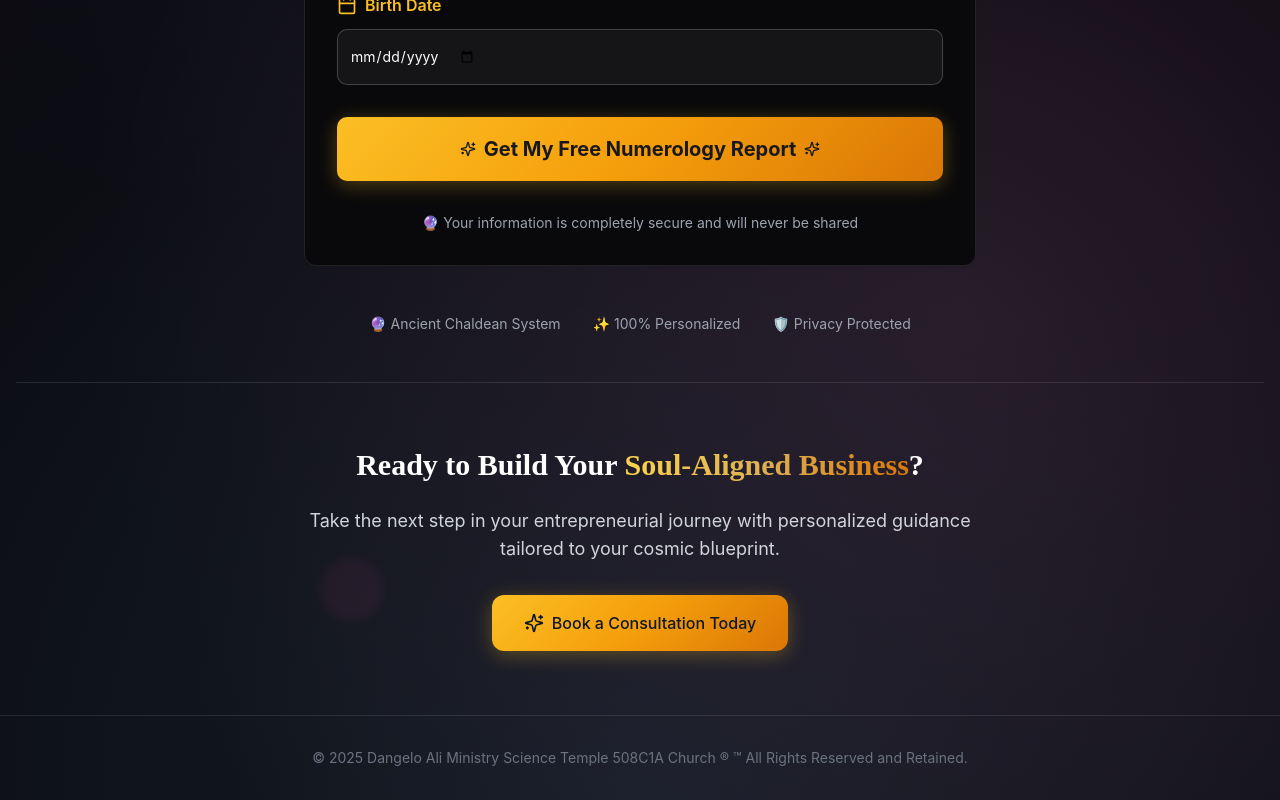
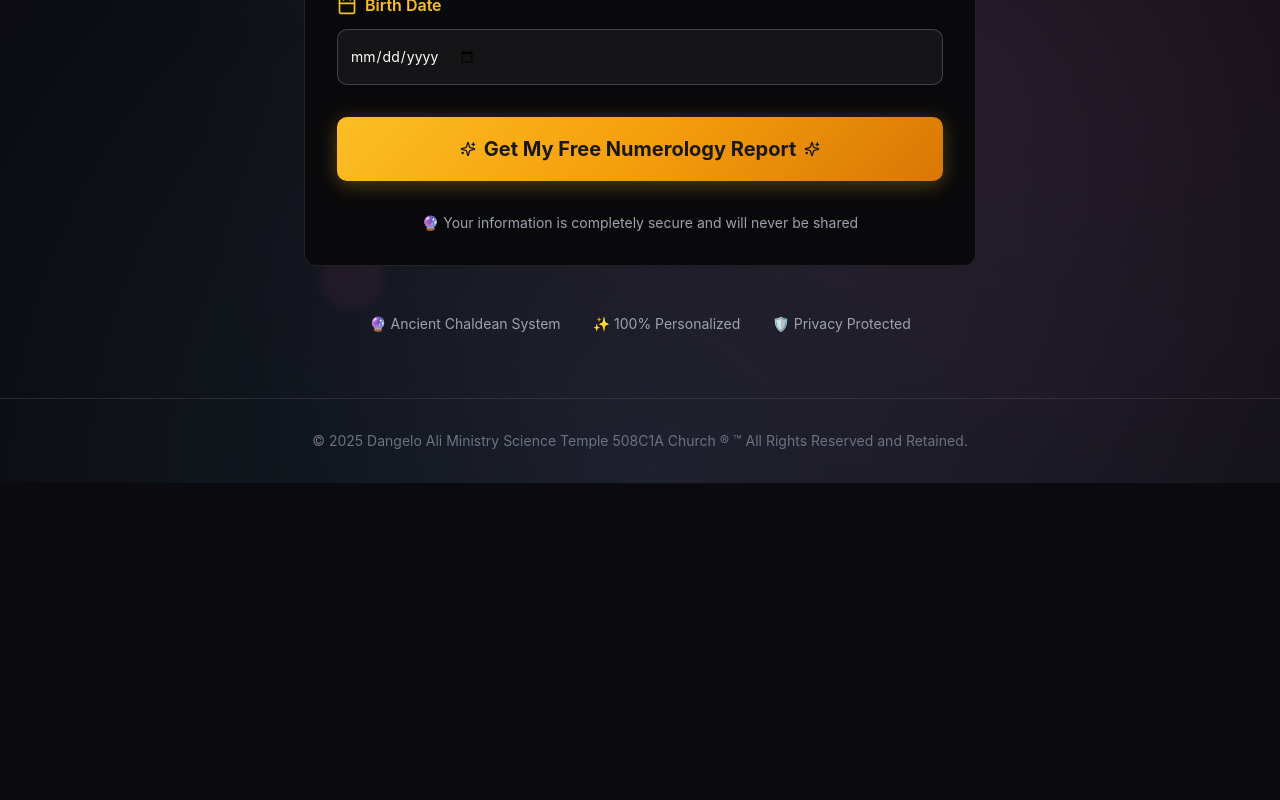
Before and after one commit to LuthorSparksCostello/get-your-free-numerology-report, a React (Vite) app: page / in a window 1280 px wide. Shown: the part 1128-1928 px from the top of the page. After the commit the page ends 1611 px from the top, so only its background shows below. Built offline with nearby package versions, Linux system fonts and the light colour scheme.

Commit message:
Remove "Ready to Build..." section
Removed the section and button related to building a soul-aligned business.

```diff
--- a/src/pages/Index.tsx
+++ b/src/pages/Index.tsx
@@ -4,7 +4,7 @@ import CosmicBackground from '@/components/CosmicBackground';
 import NumerologyForm from '@/components/NumerologyForm';
 import NumerologyReport from '@/components/NumerologyReport';
 import { generateNumerologyReport } from '@/utils/numerology';
-import { Sparkles, Stars, Heart } from 'lucide-react';
+import { Heart } from 'lucide-react';
 
 interface FormData {
   fullName: string;
@@ -66,7 +66,7 @@ const Index = () => {
               into a{' '}
               <span className="relative">
                 Magnetic Offer
-                <Stars className="absolute -top-2 -right-8 w-6 h-6 text-amber-400 animate-pulse" />
+                <div className="absolute -top-2 -right-8 w-6 h-6 text-amber-400 animate-pulse" />
               </span>{' '}
               That Sells
             </h1>
@@ -109,51 +109,11 @@ const Index = () => {
                     <span>🛡️ Privacy Protected</span>
                   </div>
                 </div>
-
-                {/* Ready to Build Section */}
-                <div className="text-center mt-16 pt-16 border-t border-white/10">
-                  <h3 className="text-2xl sm:text-3xl font-bold text-white mb-6 cosmic-text">
-                    Ready to Build Your <span className="gold-text">Soul-Aligned Business</span>?
-                  </h3>
-                  <p className="text-gray-300 text-lg mb-8 max-w-2xl mx-auto">
-                    Take the next step in your entrepreneurial journey with personalized guidance tailored to your cosmic blueprint.
-                  </p>
-                  <a
-                    href="https://cal.com/dangeloali/45-min-meeting"
-                    target="_blank"
-                    rel="noopener noreferrer"
-                    className="cosmic-button inline-flex items-center gap-2"
-                  >
-                    <Sparkles className="w-5 h-5" />
-                    <span className="font-medium">Book a Consultation Today</span>
-                  </a>
-                </div>
               </div>
             )}
 
             {reportData && !showForm && (
-              <div className="space-y-12">
-                <NumerologyReport data={reportData} onBack={handleBack} />
-
-                {/* Ready to Build Section - After Report */}
-                <div className="text-center mt-16 pt-16 border-t border-white/10">
-                  <h3 className="text-2xl sm:text-3xl font-bold text-white mb-6 cosmic-text">
-                    Ready to Build Your <span className="gold-text">Soul-Aligned Business</span>?
-                  </h3>
-                  <p className="text-gray-300 text-lg mb-8 max-w-2xl mx-auto">
-                    Take the next step in your entrepreneurial journey with personalized guidance tailored to your cosmic blueprint.
-                  </p>
-                  <a
-                    href="https://cal.com/dangeloali/45-min-meeting"
-                    target="_blank"
-                    rel="noopener noreferrer"
-                    className="cosmic-button inline-flex items-center gap-2"
-                  >
-                    <Sparkles className="w-5 h-5" />
-                    <span className="font-medium">Book a Consultation Today</span>
-                  </a>
-                </div>
-              </div>
+              <NumerologyReport data={reportData} onBack={handleBack} />
             )}
           </div>
         </main>
```
